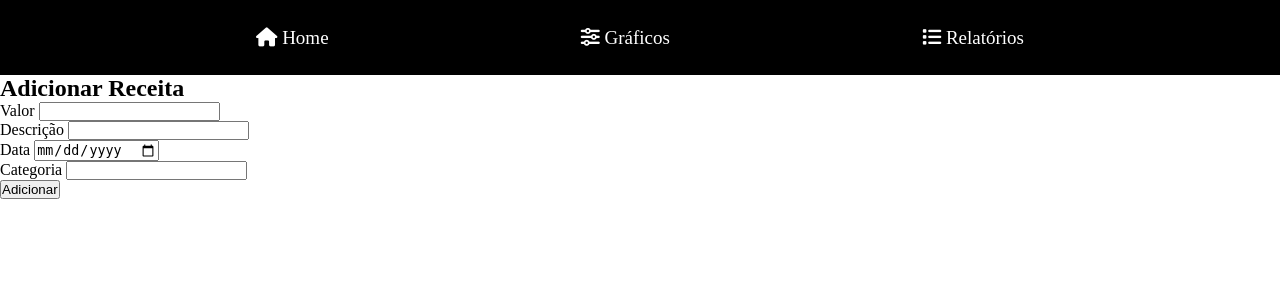
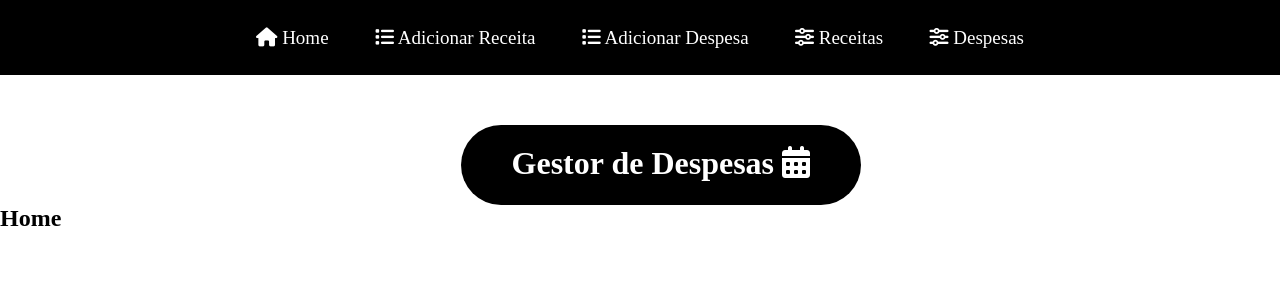
Before and after one commit to EduardoSimasL/GESTOR-FINANCEIRO, a PHP site: page / in a window 1280 px wide. Shown: the top 300 px of the page. Run offline with PHP 8.4, Linux system fonts and the light colour scheme; data comes from the database, SQL or seed files in the repository; some libraries are stand-ins or nearby versions.

Commit message:
Add files via upload

```diff
--- a/src/views/header.php
+++ b/src/views/header.php
@@ -1,32 +1,43 @@
 <!DOCTYPE html>
-<html lang="pt-br">
+<html lang="en">
 <head>
     <meta charset="UTF-8">
     <meta name="viewport" content="width=device-width, initial-scale=1.0">
-    <title>Gestor de Finanças</title>
+    <title>Gestor Financeiro</title>
     <link rel="stylesheet" href="public/css/style.css">
-
+    <link rel="stylesheet" href="https://cdnjs.cloudflare.com/ajax/libs/font-awesome/6.5.2/css/all.min.css" integrity="sha512-SnH5WK+bZxgPHs44uWIX+LLJAJ9/2PkPKZ5QiAj6Ta86w+fsb2TkcmfRyVX3pBnMFcV7oQPJkl9QevSCWr3W6A==" crossorigin="anonymous" referrerpolicy="no-referrer" />
     <script src="https://code.jquery.com/jquery-3.5.1.min.js"></script>
     <script src="https://cdn.jsdelivr.net/npm/sweetalert2@10"></script>
     <script src="public/js/scripts.js"></script>
-
-    <link rel="stylesheet" href="https://cdnjs.cloudflare.com/ajax/libs/font-awesome/6.5.2/css/all.min.css" integrity="sha512-SnH5WK+bZxgPHs44uWIX+LLJAJ9/2PkPKZ5QiAj6Ta86w+fsb2TkcmfRyVX3pBnMFcV7oQPJkl9QevSCWr3W6A==" crossorigin="anonymous" referrerpolicy="no-referrer" />
 </head>
+<body>
 
     <header>
+
         <nav>
           <ul>
-        <a href="#">
-
+            <a href="index.php">
               <li><i class="fa-solid fa-house"></i> Home</li>
             </a>
+            <a href="index.php?action=adicionar_receita">
+              <li> <i class="fa-solid fa-list"></i> Adicionar Receita</li>
+            </a>
+            <a href="index.php?action=adicionar_despesa">
+              <li> <i class="fa-solid fa-list"></i> Adicionar Despesa</li>
+            </a>
+            <a href="index.php?action=listar_receitas">
+              <li><i class="fa-solid fa-sliders"></i> Receitas</li>
+            </a>
+            <a href="index.php?action=listar_despesas">
+              <li><i class="fa-solid fa-sliders"></i> Despesas</li>
+            </a>
 
-        <a href="#">
-          <li><i class="fa-solid fa-sliders"></i> Gráficos</li>
-        </a>
-        <a href="#">
-          <li> <i class="fa-solid fa-list"></i> Relatórios</li>
-        </a>
           </ul>
         </nav>
     </header>
+
+    <div class="pai">
+        <div class="filho">
+            <h1 class="filhoh1">Gestor de Despesas <i class="fa-solid fa-calendar-days"></i></h1>
+        </div>
+    </div>
--- a/src/views/home.php
+++ b/src/views/home.php
@@ -1,23 +1,5 @@
 <?php include 'header.php'; ?>
 <!-- body aqui -->
-<h2>Adicionar Receita</h2>
-<form action="index.php?action=adicionar_receita" method="POST">
-    <div class="form-group">
-        <label for="valor">Valor</label>
-        <input type="number" step="0.01" class="form-control" id="valor" name="valor" required>
-    </div>
-    <div class="form-group">
-        <label for="descricao">Descrição</label>
-        <input type="text" class="form-control" id="descricao" name="descricao">
-    </div>
-    <div class="form-group">
-        <label for="data">Data</label>
-        <input type="date" class="form-control" id="data" name="data" required>
-    </div>
-    <div class="form-group">
-        <label for="categoria">Categoria</label>
-        <input type="text" class="form-control" id="categoria" name="categoria">
-    </div>
-    <button type="submit" class="btn btn-primary">Adicionar</button>
-</form>
+<h2>Home</h2>
+
 <?php include 'footer.php'; ?>
```
Lines whose indentation alone changed are shown as unchanged.
